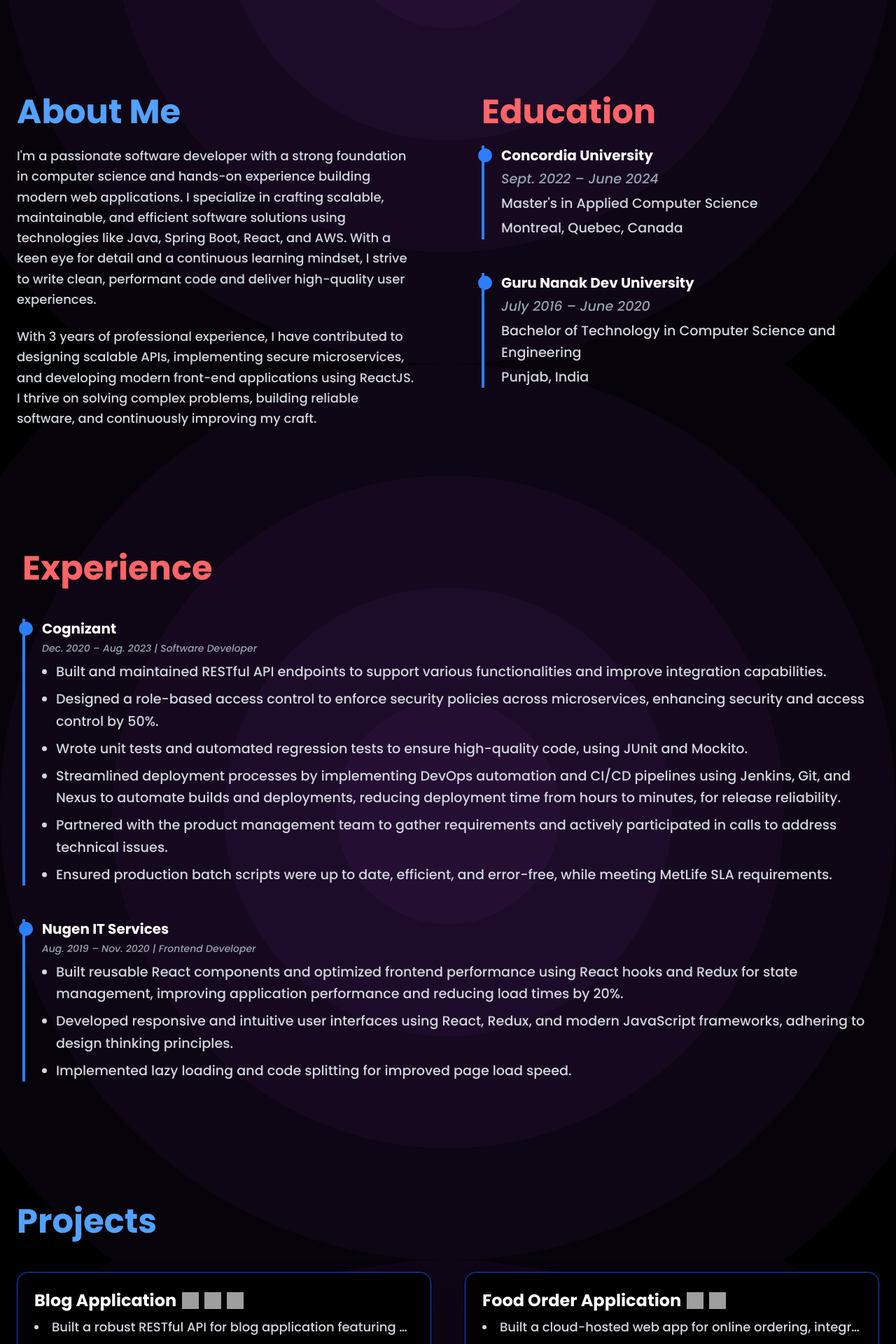
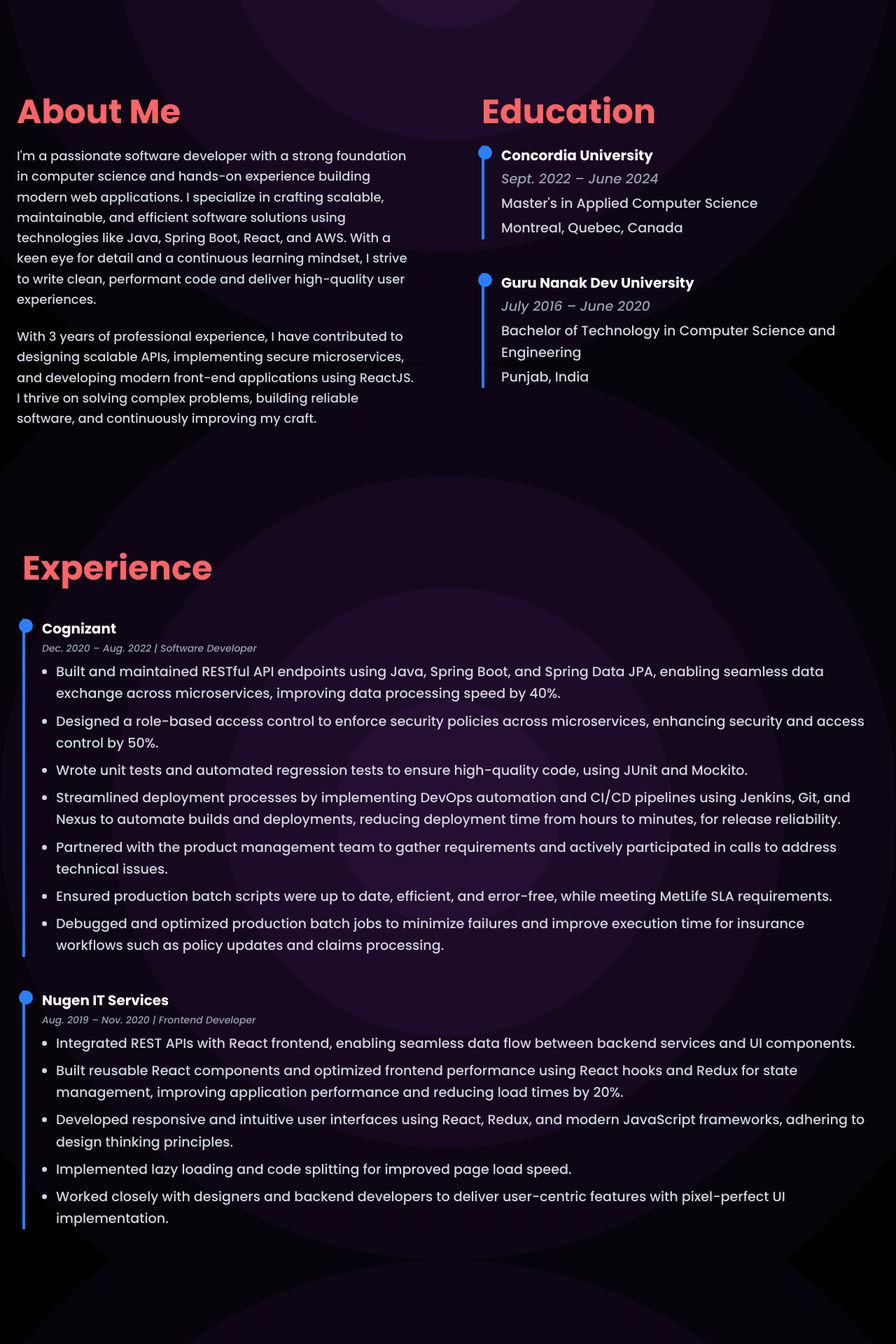
Before and after one commit to Chhabra-Jatin/portfolio-website, a React (Vite) app: page / in a window 1280 px wide. Shown: the part 760-2680 px from the top of the page at 70% size. Built offline with nearby package versions, Linux system fonts and the light colour scheme; grey boxes are pictures that could not be loaded.

Commit message:
new resume added

```diff
--- a/src/Portfolio.jsx
+++ b/src/Portfolio.jsx
@@ -70,15 +70,16 @@ export default function Portfolio() {
   const experienceData = [
     {
       title: "Cognizant",
-      duration: "Dec. 2020 – Aug. 2023",
+      duration: "Dec. 2020 – Aug. 2022",
       role: "Software Developer",
       details: [
-        "Built and maintained RESTful API endpoints to support various functionalities and improve integration capabilities.",
+        "Built and maintained RESTful API endpoints using Java, Spring Boot, and Spring Data JPA, enabling seamless data exchange across microservices, improving data processing speed by 40%.",
         "Designed a role-based access control to enforce security policies across microservices, enhancing security and access control by 50%.",
         "Wrote unit tests and automated regression tests to ensure high-quality code, using JUnit and Mockito.",
         "Streamlined deployment processes by implementing DevOps automation and CI/CD pipelines using Jenkins, Git, and Nexus to automate builds and deployments, reducing deployment time from hours to minutes, for release reliability.",
         "Partnered with the product management team to gather requirements and actively participated in calls to address technical issues.",
-        " Ensured production batch scripts were up to date, efficient, and error-free, while meeting MetLife SLA requirements."
+        "Ensured production batch scripts were up to date, efficient, and error-free, while meeting MetLife SLA requirements.",
+        "Debugged and optimized production batch jobs to minimize failures and improve execution time for insurance workflows such as policy updates and claims processing."
       ]
     },
     {
@@ -86,9 +87,11 @@ export default function Portfolio() {
       duration: "Aug. 2019 – Nov. 2020",
       role: "Frontend Developer",
       details: [
+        "Integrated REST APIs with React frontend, enabling seamless data flow between backend services and UI components.",
         "Built reusable React components and optimized frontend performance using React hooks and Redux for state management, improving application performance and reducing load times by 20%.",
         "Developed responsive and intuitive user interfaces using React, Redux, and modern JavaScript frameworks, adhering to design thinking principles.",
-        "Implemented lazy loading and code splitting for improved page load speed."
+        "Implemented lazy loading and code splitting for improved page load speed.",
+        "Worked closely with designers and backend developers to deliver user-centric features with pixel-perfect UI implementation."
       ]
     }
   ];
@@ -140,8 +143,10 @@ export default function Portfolio() {
 
   const skills = [
     { label: "Java", percent: 90 },
+    { label: "C++", percent: 90 },
     { label: "SpringBoot", percent: 85 },
-    { label: "SQL", percent: 90 },
+    { label: "MySQL", percent: 90 },
+    { label: "MongoDB", percent: 90 },
     { label: "JavaScript", percent: 90 },
     { label: "ReactJS", percent: 85 },
     { label: "AWS", percent: 60 },
@@ -231,7 +236,7 @@ export default function Portfolio() {
     transition={{ duration: 0.6 }}
     className="space-y-6"
   >
-    <h2 className="text-5xl font-bold text-blue-400 mb-6">About Me</h2>
+    <h2 className="text-5xl font-bold text-red-400 mb-6">About Me</h2>
     <p className="text-gray-300 text-lg leading-relaxed">
       I'm a passionate software developer with a strong foundation in computer science and hands-on experience building modern web applications. I specialize in crafting scalable, maintainable, and efficient software solutions using technologies like Java, Spring Boot, React, and AWS. With a keen eye for detail and a continuous learning mindset, I strive to write clean, performant code and deliver high-quality user experiences.
     </p>
@@ -251,7 +256,7 @@ export default function Portfolio() {
     <h2 className="text-5xl font-bold text-red-400 mb-6">Education</h2>
 
     <div className="relative border-l-4 border-blue-500 pl-6">
-      <div className="absolute -left-[9px] top-1 w-5 h-5 bg-blue-500 rounded-full"></div>
+      <div className="absolute -left-[9px] top-0 w-5 h-5 bg-blue-500 rounded-full"></div>
       <h3 className="text-xl font-bold text-white mb-1">Concordia University</h3>
       <p className="italic text-gray-400 mb-1">Sept. 2022 – June 2024</p>
       <p className="text-gray-300 mb-1">Master's in Applied Computer Science</p>
@@ -259,7 +264,7 @@ export default function Portfolio() {
     </div>
 
     <div className="relative border-l-4 border-blue-500 pl-6">
-      <div className="absolute -left-[9px] top-1 w-5 h-5 bg-blue-500 rounded-full"></div>
+      <div className="absolute -left-[9px] top-0 w-5 h-5 bg-blue-500 rounded-full"></div>
       <h3 className="text-xl font-bold text-white mb-1">Guru Nanak Dev University</h3>
       <p className="italic text-gray-400 mb-1">July 2016 – June 2020</p>
       <p className="text-gray-300 mb-1">Bachelor of Technology in Computer Science and Engineering</p>
@@ -290,7 +295,7 @@ export default function Portfolio() {
         transition={{ duration: 0.7, ease: "easeOut", delay: i * 0.1 }}
         className="relative border-l-4 border-blue-500 pl-6"
       >
-        <div className="absolute -left-[9px] top-1 w-5 h-5 bg-blue-500 rounded-full"></div>
+        <div className="absolute -left-[9px] top-0 w-5 h-5 bg-blue-500 rounded-full"></div>
 
         <h3 className="text-xl font-bold text-white mb-1">{exp.title}</h3>
         <p className="text-sm text-gray-400 mb-2 italic">{exp.duration} | {exp.role}</p>
@@ -314,7 +319,7 @@ export default function Portfolio() {
         viewport={{ once: true, amount: 0.3 }}
         className="px-6 py-24 max-w-7xl mx-auto"
       >
-        <h2 className="text-5xl font-bold text-blue-400 mb-12">Projects</h2>
+        <h2 className="text-5xl font-bold text-red-400 mb-12">Projects</h2>
 
         <div className="grid md:grid-cols-2 gap-12">
           {projects.map((project, i) => (
@@ -365,7 +370,7 @@ export default function Portfolio() {
 
       {/* Skills Section */}
       <section className="px-6 py-24 max-w-7xl mx-auto" ref={skillsRef}>
-        <h2 className="text-5xl font-bold text-blue-400 mb-12">Skillset</h2>
+        <h2 className="text-5xl font-bold text-red-400 mb-12">Skillset</h2>
         <div className="grid md:grid-cols-2 gap-x-16 gap-y-6">
           {skills.map((skill, i) => (
             <div key={i} className="flex justify-between items-center">
@@ -396,7 +401,7 @@ export default function Portfolio() {
             transition={{ duration: 0.6 }}
             className="max-w-2xl mx-auto"
           >
-            <h2 className="text-4xl sm:text-5xl font-bold text-blue-400 mb-6">
+            <h2 className="text-4xl sm:text-5xl font-bold text-red-400 mb-6">
               Get in Touch
             </h2>
             <p className="text-xl text-gray-300 mb-8">
```
Also changed, not shown: 1 other file (tests, documents, lock files or other folders).
